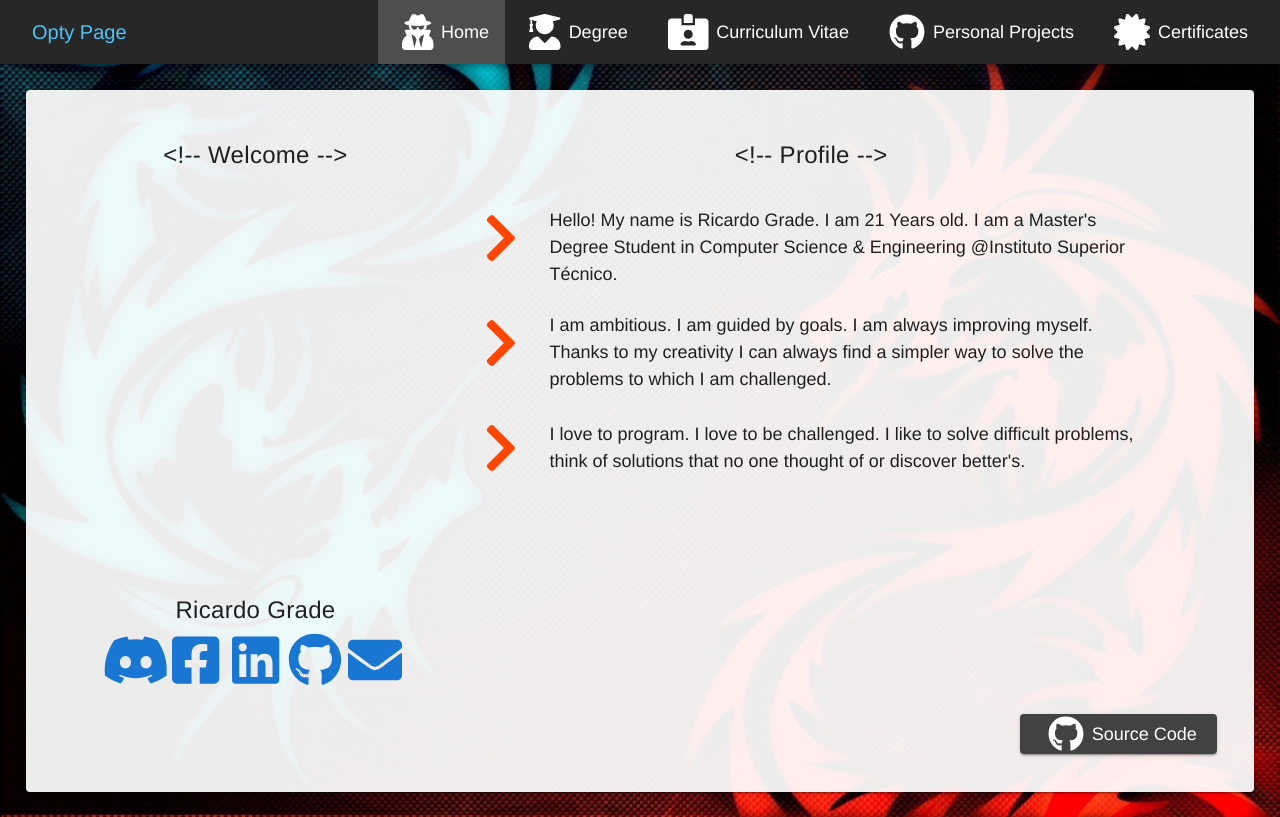
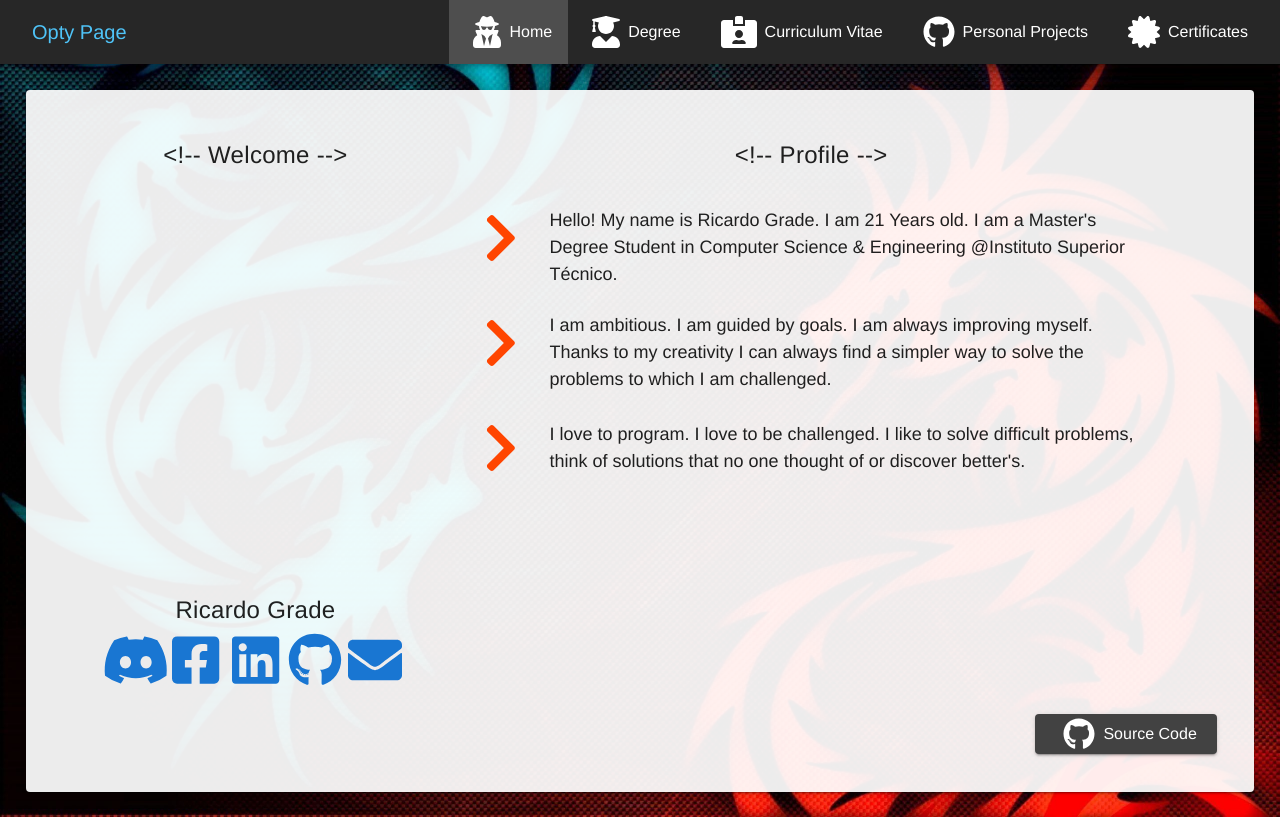
Before and after one commit to Opty1337/Opty-Page, a Vue app: page /#/ in a window 1280 px wide. Built offline with nearby package versions, Linux system fonts and the light colour scheme.

Commit message:
Refactor Btn Size

```diff
--- a/src/components/OptyToolBar.vue
+++ b/src/components/OptyToolBar.vue
@@ -128,9 +128,7 @@ export default class OptyToolBar extends Vue {
   text-transform: none;
   white-space: normal;
 }
-.v-btn.v-size--default {
-  font-size: large;
-}
+.v-btn.v-size--default,
 .v-list-item .v-list-item__title {
   font-size: medium;
 }
--- a/src/views/Degree.vue
+++ b/src/views/Degree.vue
@@ -606,6 +606,6 @@ a {
   text-indent: inherit;
   text-transform: none;
   white-space: normal;
-  font-size: inherit;
+  font-size: medium;
 }
 </style>
--- a/src/views/Home.vue
+++ b/src/views/Home.vue
@@ -53,7 +53,7 @@
         href="https://github.com/Opty1337/Opty-Page"
         target="_blank"
         dark
-        :style="inMobile ? 'font-size: medium;' : 'font-size: large;'"
+        style="font-size: medium;"
       >
         <font-awesome-icon
           class="ma-2"
```
